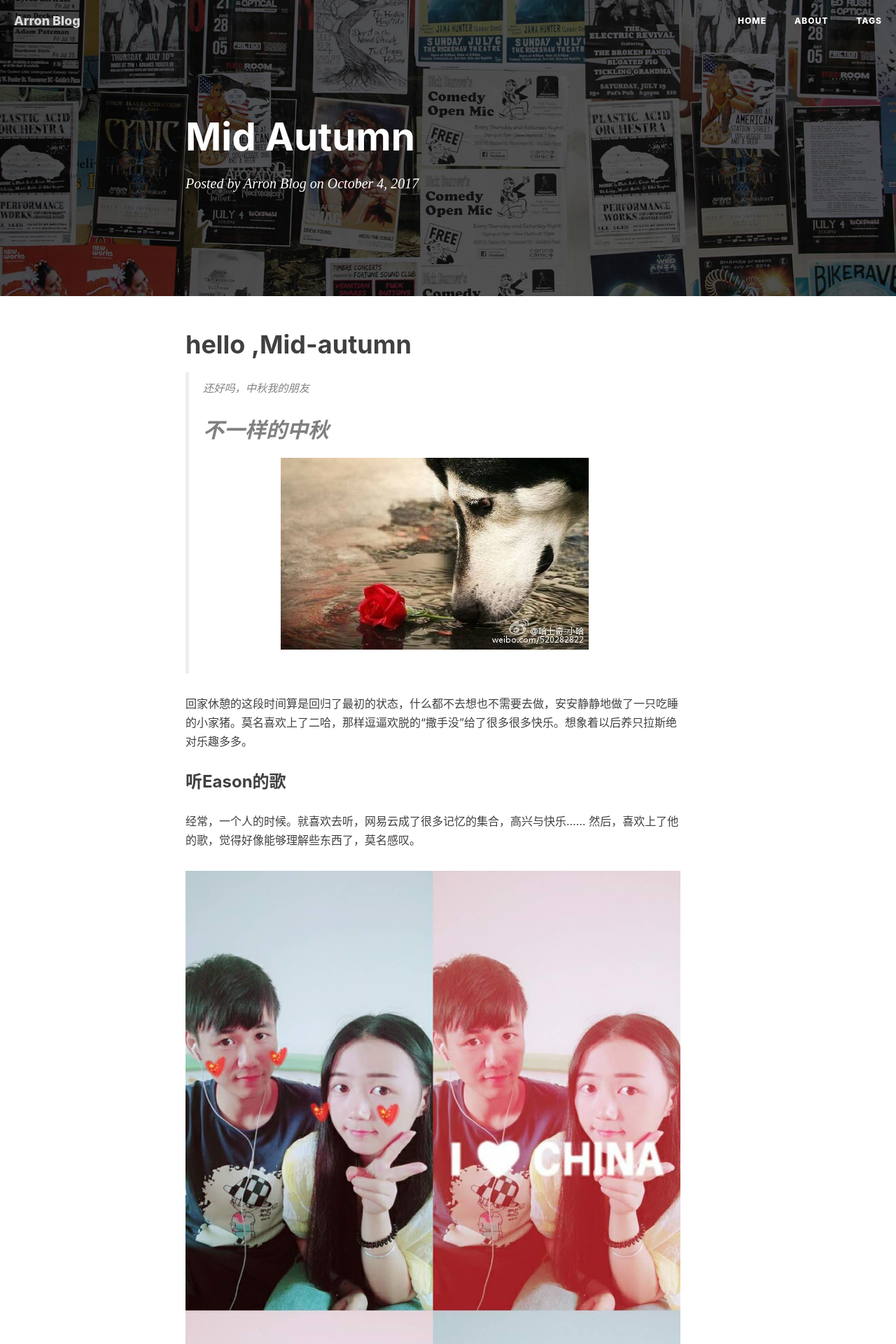
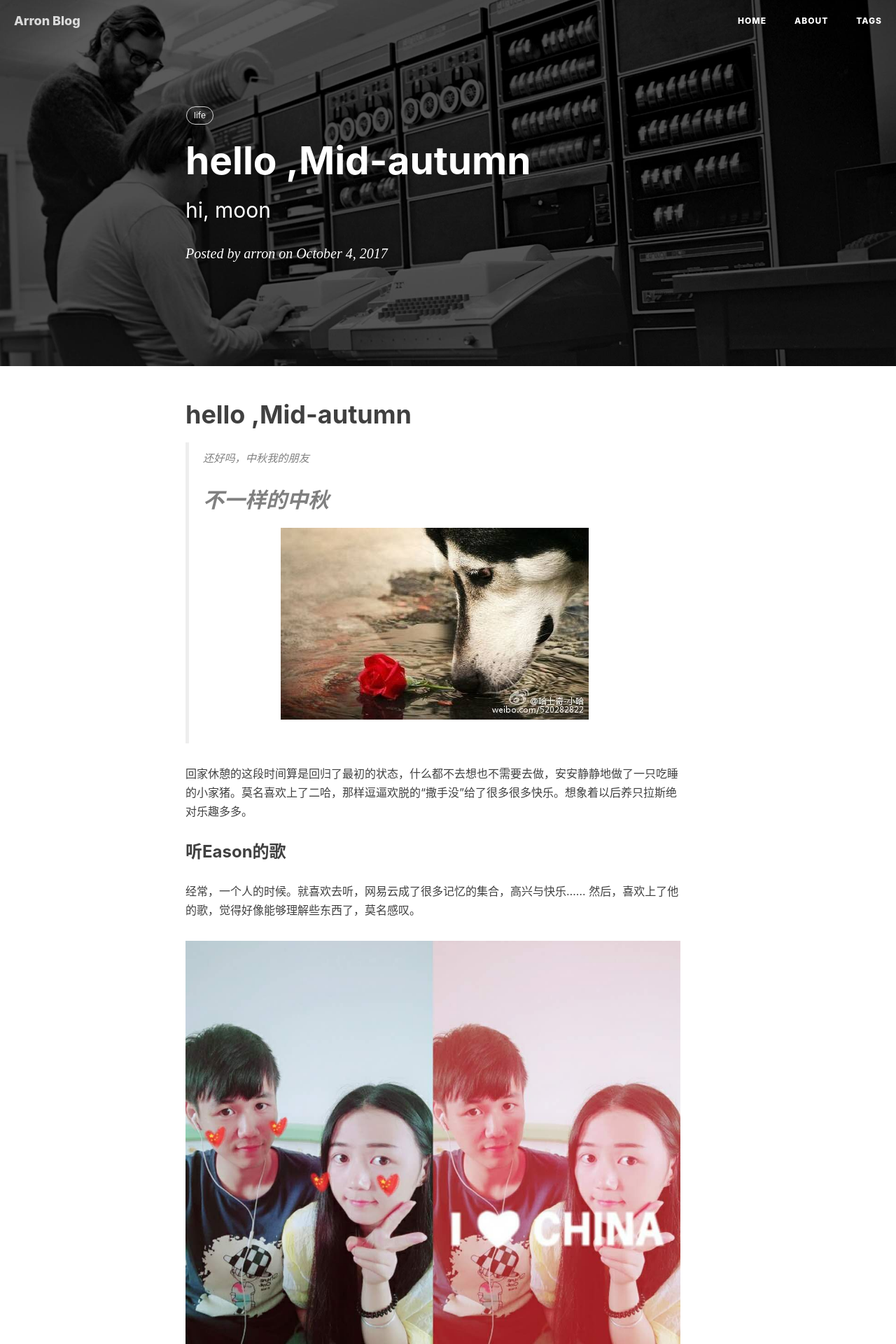
Before and after one commit to arron-chen/arron-chen.github.io, a Jekyll site: the page built from _posts/2017-10-4-Mid-autumn.markdown, in a window 1280 px wide. Shown: the top 1920 px of the page at 70% size. Built offline with Jekyll 4.4.1, drawn with Linux system fonts in a browser that asks for light colours; nearby versions of some CDN libraries; our own code applies the rules of GitHub Pages for plain Markdown files; comment, search, counter and statistics services are not loaded.

Commit message:
中秋快了

```diff
--- a/_posts/2017-10-4-Mid-autumn.markdown
+++ b/_posts/2017-10-4-Mid-autumn.markdown
@@ -1,3 +1,14 @@
+---
+layout:     post
+title:      "hello ,Mid-autumn"
+subtitle:   "hi, moon"
+date:       2017-10-4
+author:     "arron"
+header-img: "img/post-bg-unix-linux.jpg"
+tags:
+    - life
+
+---
 # hello ,Mid-autumn
 >还好吗，中秋我的朋友
 ## 不一样的中秋
```
